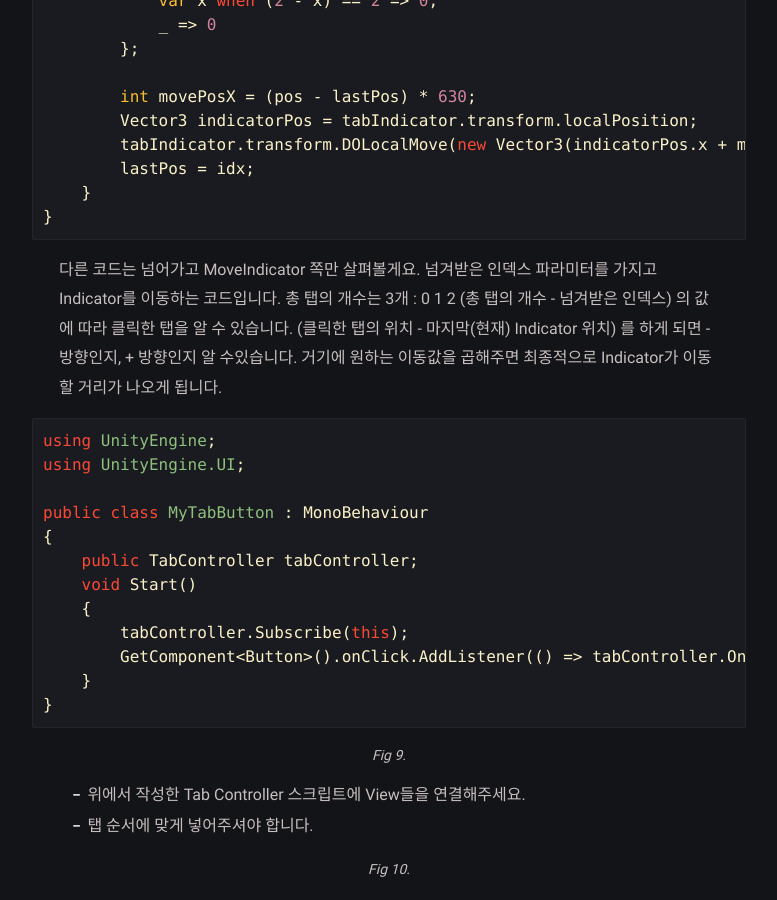
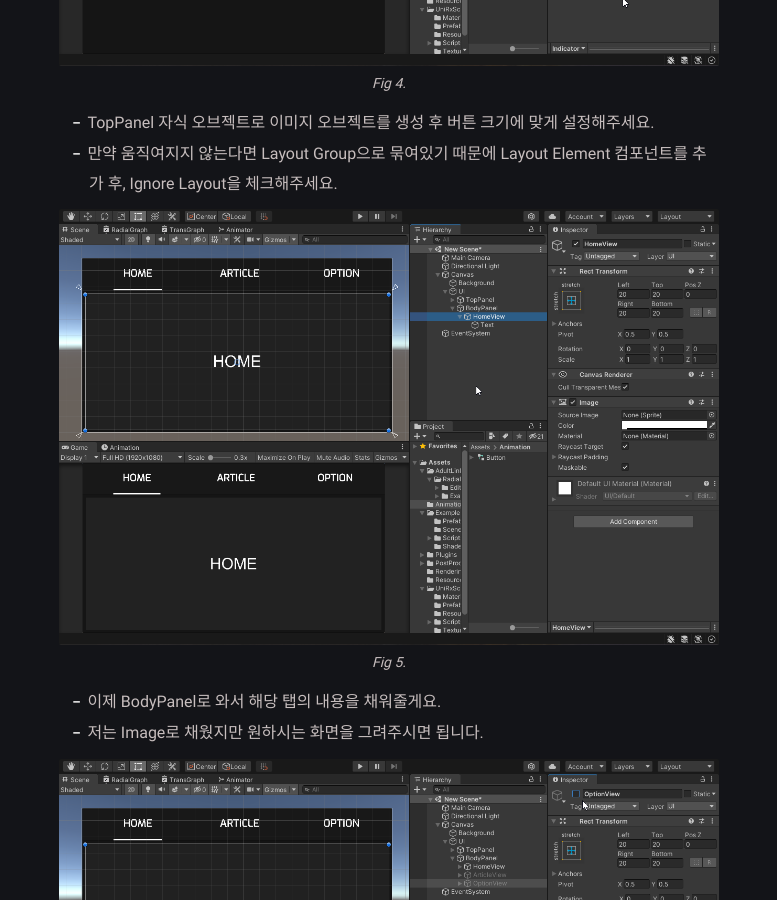
Before and after one commit to Xerlocked/Xerlocked.github.io, a Jekyll site: the page built from _posts/UnityCustomTab/2022-03-08-Unity-커스텀-탭-만들기.md, in a window 1280 px wide and 900 px high, scrolled down 2731 px. Shown: the whole window, without its empty margins (251-1028 px from the left). Built offline with Jekyll 4.4.1, drawn with Linux system fonts in a browser that asks for light colours; some web fonts are replaced; some of the changed text lies outside the part shown.

Commit message:
change img file

````diff
--- a/_posts/UnityCustomTab/2022-03-08-Unity-커스텀-탭-만들기.md
+++ b/_posts/UnityCustomTab/2022-03-08-Unity-커스텀-탭-만들기.md
@@ -8,17 +8,6 @@ tag:
   - tab menu
   - unity
   - ui
-image1: /UnityCustomTab/K-001.png
-image2: /UnityCustomTab/K-002.png
-image3: /UnityCustomTab/K-003.png
-image4: /UnityCustomTab/K-004.png
-image5: /UnityCustomTab/K-005.png
-image6: /UnityCustomTab/K-006.png
-image7: /UnityCustomTab/K-007.png
-image8: /UnityCustomTab/K-008.png
-image9: /UnityCustomTab/K-009.png
-image10: /UnityCustomTab/K-010.png
-image11: /UnityCustomTab/K-011.gif
 ---
 ```
 Unity 3.14f + DOTWEEN
@@ -27,7 +16,7 @@ Unity 3.14f + DOTWEEN
 ### 유니티를 이용하여 Custom Tab을 만들어 보겠습니다.
 
 <figure>
-<img src="/UnityCustomTab/K-001.png" alt="">
+<img src="/assets/img/UnityCustomTab/K-001.png" alt="1">
 <figcaption>Fig 1.</figcaption>
 </figure>
 
@@ -36,7 +25,7 @@ Unity 3.14f + DOTWEEN
 그 후 Panel 하나를 하위 오브젝트로 생성 후 Color 값을 121212로 바꿔줍니다.
 
 <figure>
-<img src="/UnityCustomTab/K-002.png" alt="">
+<img src="/assets/img/UnityCustomTab/K-002.png" alt="">
 <figcaption>Fig 2.</figcaption>
 </figure>
 
@@ -47,7 +36,7 @@ Unity 3.14f + DOTWEEN
 - 저는 위 TopPanel의 높이는 200 BodyPanel의 높이는 880으로 설정했습니다.
 
 <figure>
-<img src="/UnityCustomTab/K-003.png" alt="">
+<img src="/assets/img/UnityCustomTab/K-003.png" alt="">
 <figcaption>Fig 3.</figcaption>
 </figure>
 
@@ -55,7 +44,7 @@ Unity 3.14f + DOTWEEN
 - TopPanel 하위 오브젝트로 버튼을 생성한 후 위 그림과 같이 배치 해주세요.
 
 <figure>
-<img src="/UnityCustomTab/K-004.png" alt="">
+<img src="/assets/img/UnityCustomTab/K-004.png" alt="">
 <figcaption>Fig 4.</figcaption>
 </figure>
 
@@ -63,7 +52,7 @@ Unity 3.14f + DOTWEEN
 - 만약 움직여지지 않는다면 Layout Group으로 묶여있기 때문에 Layout Element 컴포넌트를 추가 후, Ignore Layout을 체크해주세요.
 
 <figure>
-<img src="/UnityCustomTab/K-005.png" alt="">
+<img src="/assets/img/UnityCustomTab/K-005.png" alt="">
 <figcaption>Fig 5.</figcaption>
 </figure>
 
@@ -71,21 +60,21 @@ Unity 3.14f + DOTWEEN
 - 저는 Image로 채웠지만 원하시는 화면을 그려주시면 됩니다.
 
 <figure>
-<img src="/UnityCustomTab/K-006.png" alt="">
+<img src="/assets/img/UnityCustomTab/K-006.png" alt="">
 <figcaption>Fig 6.</figcaption>
 </figure>
 
 - 3개의 뷰가 완성되면 첫번째 탭뷰를 빼고 다 Active를 꺼주세요.
 
 <figure>
-<img src="/UnityCustomTab/K-007.png" alt="">
+<img src="/assets/img/UnityCustomTab/K-007.png" alt="">
 <figcaption>Fig 7.</figcaption>
 </figure>
 
 - 하이라이키의 UI 오브젝트에 TabController라는 스크립트를 추가해주세요.
 
 <figure>
-<img src="/UnityCustomTab/K-008.png" alt="">
+<img src="/assets/img/UnityCustomTab/K-008.png" alt="">
 <figcaption>Fig 8.</figcaption>
 </figure>
 
@@ -153,9 +142,13 @@ public class TabController : MonoBehaviour
 ```
 
 다른 코드는 넘어가고 MoveIndicator 쪽만 살펴볼게요.
+
 넘겨받은 인덱스 파라미터를 가지고 Indicator를 이동하는 코드입니다.
+
 총 탭의 개수는 3개 : 0 1 2
+
 (총 탭의 개수 - 넘겨받은 인덱스) 의 값에 따라 클릭한 탭을 알 수 있습니다.
+
 (클릭한 탭의 위치 - 마지막(현재) Indicator 위치) 를 하게 되면 - 방향인지, + 방향인지 알 수있습니다. 거기에 원하는 이동값을 곱해주면 최종적으로 Indicator가 이동할 거리가 나오게 됩니다.
 
 ```c#
@@ -174,7 +167,7 @@ public class MyTabButton : MonoBehaviour
 ```
 
 <figure>
-<img src="/UnityCustomTab/K-009.png" alt="">
+<img src="/assets/img/UnityCustomTab/K-009.png" alt="">
 <figcaption>Fig 9.</figcaption>
 </figure>
 
@@ -182,7 +175,7 @@ public class MyTabButton : MonoBehaviour
 - 탭 순서에 맞게 넣어주셔야 합니다.
 
 <figure>
-<img src="/UnityCustomTab/K-010.png" alt="">
+<img src="/assets/img/UnityCustomTab/K-010.png" alt="">
 <figcaption>Fig 10.</figcaption>
 </figure>
 
@@ -190,7 +183,7 @@ public class MyTabButton : MonoBehaviour
 - 그리고나서 실행해봅시다.
 
 <figure>
-<img src="/UnityCustomTab/K-011.gif" alt="">
+<img src="/assets/img/UnityCustomTab/K-011.gif" alt="">
 <figcaption>Fig 11. 완성</figcaption>
 </figure>
 
````
Also changed, not shown: assets/img/UnityCustomTab/K-001.png (renamed from _posts/UnityCustomTab/K-001.png), assets/img/UnityCustomTab/K-002.png (renamed from _posts/UnityCustomTab/K-002.png), assets/img/UnityCustomTab/K-003.png (renamed from _posts/UnityCustomTab/K-003.png), assets/img/UnityCustomTab/K-004.png (renamed from _posts/UnityCustomTab/K-004.png), assets/img/UnityCustomTab/K-005.png (renamed from _posts/UnityCustomTab/K-005.png), assets/img/UnityCustomTab/K-006.png (renamed from _posts/UnityCustomTab/K-006.png), assets/img/UnityCustomTab/K-007.png (renamed from _posts/UnityCustomTab/K-007.png), assets/img/UnityCustomTab/K-008.png (renamed from _posts/UnityCustomTab/K-008.png), assets/img/UnityCustomTab/K-009.png (renamed from _posts/UnityCustomTab/K-009.png), assets/img/UnityCustomTab/K-010.png (renamed from _posts/UnityCustomTab/K-010.png), assets/img/UnityCustomTab/K-011.gif (renamed from _posts/UnityCustomTab/K-011.gif), 5 other files.
